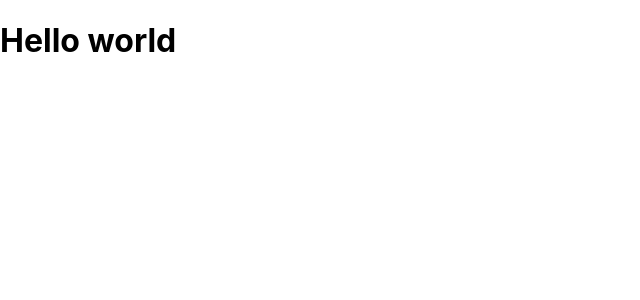
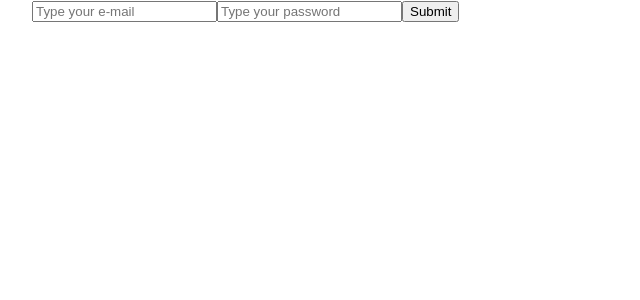
Before and after one commit to MattZ6/nextauth, a Next.js app: page / in a window 1280 px wide. Shown: the top 300 px of the page, without its empty margins (0-640 px from the left). Built offline with nearby package versions, Linux system fonts and the light colour scheme.

Commit message:
feat: add AuthContext

```diff
--- /dev/null
+++ b/src/contexts/AuthContext.tsx
@@ -0,0 +1,40 @@
+import { createContext, ReactNode, useContext } from 'react';
+
+type Credentials = {
+  email: string;
+  password: string;
+}
+
+type AuthContextData = {
+  isAuthenticated: boolean;
+  signIn: (data: Credentials) => Promise<void>;
+}
+
+const AuthContext = createContext({} as AuthContextData);
+
+type Props = {
+  children: ReactNode;
+}
+
+export function AuthProvider({ children }: Props) {
+  const isAuthenticated = false;
+
+  async function signIn(data: Credentials) {
+    console.log(data);
+  }
+
+  return (
+    <AuthContext.Provider value={{
+      isAuthenticated,
+      signIn
+    }}>
+      {children}
+    </AuthContext.Provider>
+  );
+}
+
+export function useAuth() {
+  const context = useContext(AuthContext);
+
+  return context;
+}
--- /dev/null
+++ b/src/contexts/index.tsx
@@ -0,0 +1,15 @@
+import { ReactNode } from 'react';
+
+import { AuthProvider } from './AuthContext';
+
+type Props = {
+  children: ReactNode;
+}
+
+export function Providers({ children }: Props) {
+  return (
+    <AuthProvider>
+      {children}
+    </AuthProvider>
+  );
+}
--- a/src/pages/_app.tsx
+++ b/src/pages/_app.tsx
@@ -1,8 +1,15 @@
-import '../styles/globals.css'
 import type { AppProps } from 'next/app'
 
-function MyApp({ Component, pageProps }: AppProps) {
-  return <Component {...pageProps} />
+import { Providers } from '../contexts';
+
+import '../styles/globals.css'
+
+function CustomApp({ Component, pageProps }: AppProps) {
+  return (
+    <Providers>
+      <Component {...pageProps} />
+    </Providers>
+  );
 }
 
-export default MyApp
+export default CustomApp;
--- a/src/pages/index.tsx
+++ b/src/pages/index.tsx
@@ -1,5 +1,38 @@
+import { FormEvent, useState } from 'react';
+
+import { useAuth } from '../contexts/AuthContext';
+
+import styles from '../styles/Home.module.css'
+
 export default function HomePage() {
+  const { signIn } = useAuth();
+
+  const [email, setEmail] = useState('');
+  const [password, setPassword] = useState('');
+
+  async function handleSubmit(event: FormEvent) {
+    event.preventDefault();
+
+    await signIn({ email, password });
+  }
+
   return (
-    <h1>Hello world</h1>
+    <form onSubmit={handleSubmit} className={styles.container}>
+      <input
+        placeholder="Type your e-mail"
+        type="email"
+        value={email}
+        onChange={e => setEmail(e.target.value)}
+      />
+
+      <input
+        placeholder="Type your password"
+        type="password"
+        value={password}
+        onChange={e => setPassword(e.target.value)}
+      />
+
+      <button type="submit">Submit</button>
+    </form>
   );
 }
```
Also changed, not shown: 1 other file (tests, documents, lock files or other folders).
